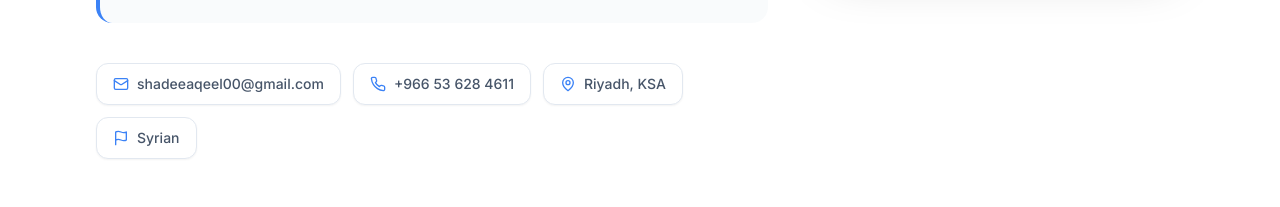
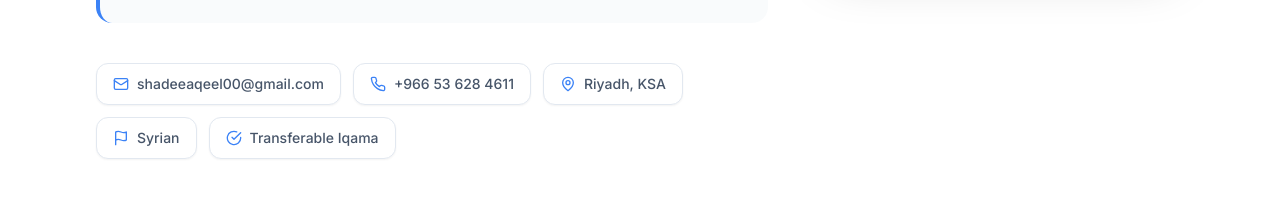
Before and after one commit to shadiaqeel/Portfolio, a plain HTML site: page index.html in a window 1280 px wide. Shown: the part 828-1035 px from the top of the page. Drawn offline with nearby package versions, Linux system fonts and the light colour scheme.

Commit message:
feat(README, index): add transferable iqama information to personal profile and contact details

```diff
--- a/index.html
+++ b/index.html
@@ -1375,6 +1375,7 @@
             { icon: "phone", text: "+966 53 628 4611" },
             { icon: "map-pin", text: "Riyadh, KSA" },
             { icon: "flag", text: "Syrian" },
+            { icon: "check-circle", text: "Transferable Iqama" },
           ];
 
           const socialLinks = [
```
Also changed, not shown: README.md.
